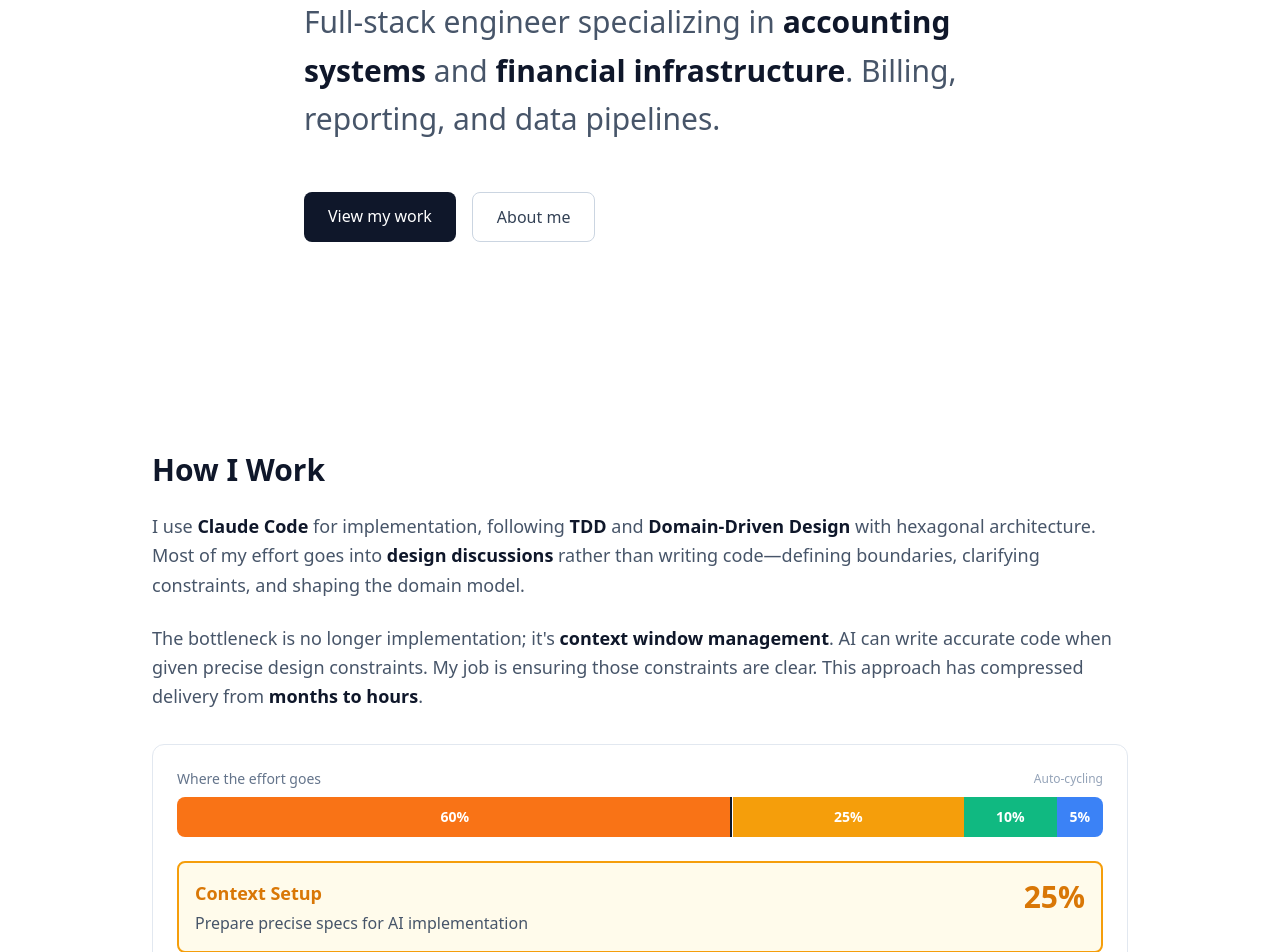
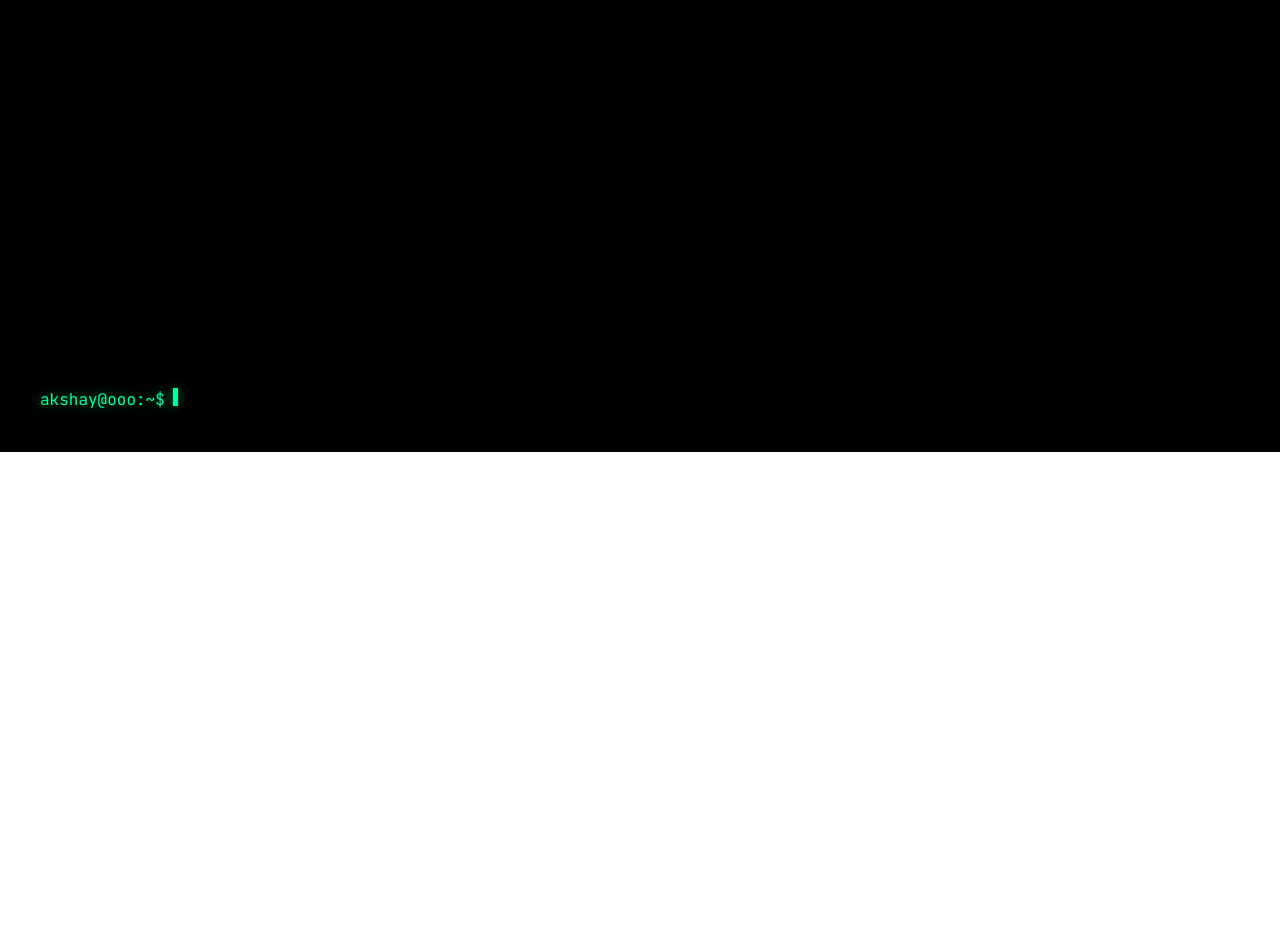
Before and after one commit to akshay-nm/akshay-ooo, a Next.js app: page / in a window 1280 px wide. Shown: the part 348-1300 px from the top of the page. After the commit the page ends 800 px from the top, so only its background shows below. Built offline with nearby package versions, Linux system fonts and the light colour scheme; a web font is replaced by a local one.

Commit message:
feat: serve terminal at /
- move terminal files into the (terminal) route group so they resolve
  to / without a /terminal URL segment
- remove the old home page
- SiteChrome recognizes / as the chrome-less terminal route

```diff
--- a/src/app/page.tsx
+++ /dev/null
@@ -1,212 +0,0 @@
-'use client'
-
-import Link from 'next/link'
-import { motion } from 'framer-motion'
-import { WorkflowDemo } from '@/components/demos/WorkflowDemo'
-
-const skills = [
-  { category: 'Domain', items: ['Accounting Systems', 'Billing & Payments', 'Financial Reporting', 'Compliance & Audit'] },
-  { category: 'Stack', items: ['TypeScript', 'Node.js', 'React', 'Next.js', 'MongoDB'] },
-  { category: 'Systems', items: ['Background Jobs', 'Data Pipelines', 'Rules Engines', 'Third-party Integrations'] },
-]
-
-const caseStudies = [
-  {
-    slug: 'entendre',
-    title: 'Entendre Finance',
-    description: 'Double-entry crypto accounting with AI-assisted workflows',
-    role: 'Full-Stack Engineer',
-    timeline: '2023 - 2025',
-  },
-  {
-    slug: 'poplink',
-    title: 'Poplink Ads',
-    description: 'Contextual ad overlays for blogs without third-party cookies',
-    role: 'Founding Engineer',
-    timeline: '2022',
-  },
-]
-
-export default function Home() {
-  return (
-    <>
-      {/* Hero Section */}
-      <section className="min-h-[80vh] flex items-center">
-        <div className="max-w-5xl mx-auto px-6 py-20">
-          <motion.div
-            initial={{ opacity: 0, y: 30 }}
-            animate={{ opacity: 1, y: 0 }}
-            transition={{ duration: 0.6 }}
-          >
-            <p className="text-orange-500 font-medium mb-4">Hi, I&apos;m</p>
-            <h1 className="text-5xl md:text-7xl font-bold text-slate-900 mb-6">
-              Akshay Kumar
-            </h1>
-            <p className="text-2xl md:text-3xl text-slate-600 max-w-2xl mb-12 leading-relaxed">
-              Full-stack engineer specializing in <strong className="text-slate-900">accounting systems</strong> and <strong className="text-slate-900">financial infrastructure</strong>. Billing, reporting, and data pipelines.
-            </p>
-            <div className="flex gap-4">
-              <Link
-                href="/work"
-                className="px-6 py-3 bg-slate-900 text-white font-medium rounded-lg hover:bg-slate-800 transition-colors"
-              >
-                View my work
-              </Link>
-              <Link
-                href="/about"
-                className="px-6 py-3 border border-slate-300 text-slate-700 font-medium rounded-lg hover:border-slate-400 transition-colors"
-              >
-                About me
-              </Link>
-            </div>
-          </motion.div>
-        </div>
-      </section>
-
-      {/* How I Work Section */}
-      <section className="py-20">
-        <div className="max-w-5xl mx-auto px-6">
-          <motion.div
-            initial={{ opacity: 0 }}
-            whileInView={{ opacity: 1 }}
-            viewport={{ once: true }}
-          >
-            <h2 className="text-3xl font-bold text-slate-900 mb-6">How I Work</h2>
-            <div className="prose prose-slate prose-lg max-w-none">
-              <p className="text-slate-600 leading-relaxed">
-                I use <strong className="text-slate-900">Claude Code</strong> for implementation,
-                following <strong className="text-slate-900">TDD</strong> and
-                <strong className="text-slate-900"> Domain-Driven Design</strong> with hexagonal
-                architecture. Most of my effort goes into <strong className="text-slate-900">design
-                discussions</strong> rather than writing code—defining boundaries, clarifying
-                constraints, and shaping the domain model.
-              </p>
-              <p className="text-slate-600 leading-relaxed">
-                The bottleneck is no longer implementation; it&apos;s <strong className="text-slate-900">context
-                window management</strong>. AI can write accurate code when given precise design
-                constraints. My job is ensuring those constraints are clear. This approach has
-                compressed delivery from <strong className="text-slate-900">months to hours</strong>.
-              </p>
-            </div>
-            <WorkflowDemo />
-          </motion.div>
-        </div>
-      </section>
-
-      {/* Skills Section */}
-      <section className="py-20 bg-slate-50">
-        <div className="max-w-5xl mx-auto px-6">
-          <motion.h2
-            initial={{ opacity: 0 }}
-            whileInView={{ opacity: 1 }}
-            viewport={{ once: true }}
-            className="text-3xl font-bold text-slate-900 mb-12"
-          >
-            What I work with
-          </motion.h2>
-          <div className="grid md:grid-cols-3 gap-8">
-            {skills.map((skill, index) => (
-              <motion.div
-                key={skill.category}
-                initial={{ opacity: 0, y: 20 }}
-                whileInView={{ opacity: 1, y: 0 }}
-                viewport={{ once: true }}
-                transition={{ delay: index * 0.1 }}
-              >
-                <h3 className="text-sm font-medium text-orange-500 uppercase tracking-wide mb-4">
-                  {skill.category}
-                </h3>
-                <ul className="space-y-2">
-                  {skill.items.map((item) => (
-                    <li key={item} className="text-slate-700">
-                      {item}
-                    </li>
-                  ))}
-                </ul>
-              </motion.div>
-            ))}
-          </div>
-        </div>
-      </section>
-
-      {/* Featured Work Section */}
-      <section className="py-20">
-        <div className="max-w-5xl mx-auto px-6">
-          <motion.div
-            initial={{ opacity: 0 }}
-            whileInView={{ opacity: 1 }}
-            viewport={{ once: true }}
-            className="flex items-center justify-between mb-12"
-          >
-            <h2 className="text-3xl font-bold text-slate-900">Featured Work</h2>
-            <Link href="/work" className="text-orange-500 font-medium hover:text-orange-600">
-              View all &rarr;
-            </Link>
-          </motion.div>
-          <div className="space-y-6">
-            {caseStudies.map((study, index) => (
-              <motion.div
-                key={study.slug}
-                initial={{ opacity: 0, y: 20 }}
-                whileInView={{ opacity: 1, y: 0 }}
-                viewport={{ once: true }}
-                transition={{ delay: index * 0.1 }}
-              >
-                <Link
-                  href={`/work/${study.slug}`}
-                  className="block p-6 border border-slate-200 rounded-xl hover:border-slate-300 hover:shadow-sm transition-all group"
-                >
-                  <div className="flex flex-col md:flex-row md:items-center md:justify-between gap-4">
-                    <div>
-                      <h3 className="text-xl font-bold text-slate-900 group-hover:text-orange-500 transition-colors">
-                        {study.title}
-                      </h3>
-                      <p className="text-slate-600 mt-1">{study.description}</p>
-                    </div>
-                    <div className="flex items-center gap-4 text-sm text-slate-500 shrink-0">
-                      <span>{study.role}</span>
-                      <span className="text-slate-300">|</span>
-                      <span>{study.timeline}</span>
-                    </div>
-                  </div>
-                </Link>
-              </motion.div>
-            ))}
-          </div>
-        </div>
-      </section>
-
-      {/* CTA Section */}
-      <section className="py-20 bg-slate-900">
-        <div className="max-w-5xl mx-auto px-6 text-center">
-          <motion.div
-            initial={{ opacity: 0, y: 20 }}
-            whileInView={{ opacity: 1, y: 0 }}
-            viewport={{ once: true }}
-          >
-            <h2 className="text-3xl font-bold text-white mb-4">Let&apos;s work together</h2>
-            <p className="text-slate-400 mb-8 max-w-lg mx-auto">
-              Looking for <strong className="text-slate-200">fintech teams</strong> building accounting, billing, or financial infrastructure.
-            </p>
-            <div className="flex flex-wrap justify-center gap-4">
-              <a
-                href="mailto:akshay.nm92@gmail.com"
-                className="inline-block px-6 py-3 bg-orange-500 text-white font-medium rounded-lg hover:bg-orange-600 transition-colors"
-              >
-                Get in touch
-              </a>
-              <a
-                href="https://buymeacoffee.com/akshaynm92"
-                target="_blank"
-                rel="noopener noreferrer"
-                className="inline-block px-6 py-3 border border-slate-600 text-slate-300 font-medium rounded-lg hover:border-slate-400 hover:text-white transition-colors"
-              >
-                Buy me a coffee
-              </a>
-            </div>
-          </motion.div>
-        </div>
-      </section>
-    </>
-  )
-}
--- a/src/components/SiteChrome.tsx
+++ b/src/components/SiteChrome.tsx
@@ -5,7 +5,7 @@ import { Navigation } from './Navigation'
 
 export function SiteChrome({ children }: { children: React.ReactNode }) {
   const pathname = usePathname()
-  if (pathname?.startsWith('/terminal')) {
+  if (pathname === '/') {
     return <>{children}</>
   }
   return (
```
Also changed, not shown: src/app/(terminal)/LoadingGate.tsx (renamed from src/app/terminal/LoadingGate.tsx), src/app/(terminal)/Prompt.tsx (renamed from src/app/terminal/Prompt.tsx), src/app/(terminal)/RedirectDialog.tsx (renamed from src/app/terminal/RedirectDialog.tsx), src/app/(terminal)/Typewriter.tsx (renamed from src/app/terminal/Typewriter.tsx), src/app/(terminal)/Window.tsx (renamed from src/app/terminal/Window.tsx), src/app/(terminal)/commands.tsx (renamed from src/app/terminal/commands.tsx), src/app/(terminal)/layout.tsx (renamed from src/app/terminal/layout.tsx), src/app/(terminal)/page.tsx (renamed from src/app/terminal/page.tsx), src/app/(terminal)/terminal.css (renamed from src/app/terminal/terminal.css).
